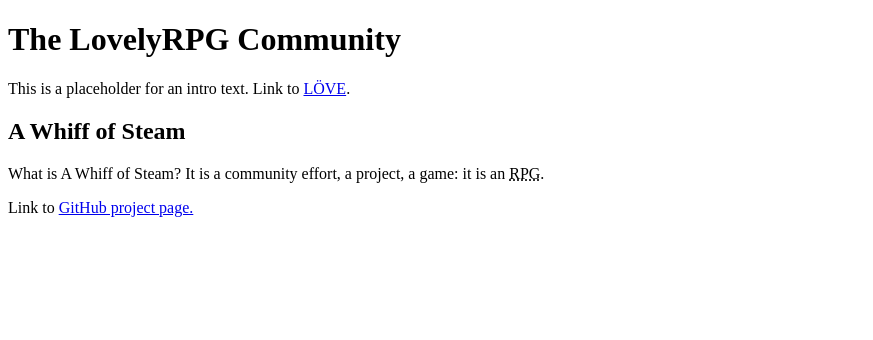
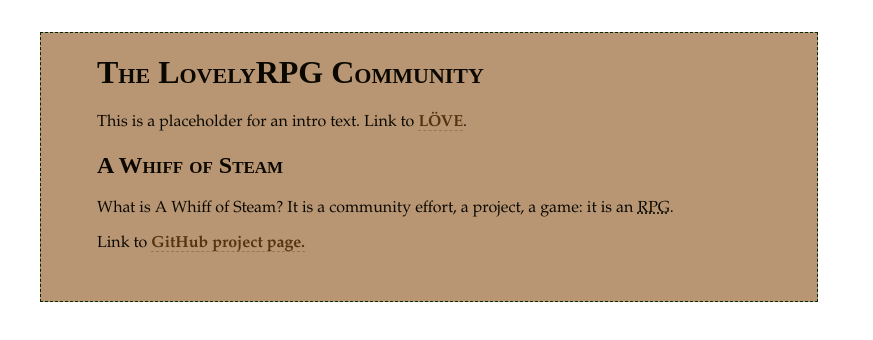
Before and after one commit to lovelyrpgcommunity/lovelyrpgcommunity.github.com, a plain HTML site: page index.html in a window 1280 px wide. Shown: the whole page, without its empty margins (0-873 px from the left). Drawn offline with Linux system fonts and the light colour scheme.

Commit message:
Adds style, feedback requested

```diff
--- a/index.html
+++ b/index.html
@@ -2,9 +2,11 @@
 <html>
 	<head>
 		<meta charset="UTF-8">
+		<link href="style.css" media="screen" rel="stylesheet" type="text/css"/>
 		<title>The LovelyRPG Community</title>
 	</head>
 	<body>
+		<div id="body">
 			<h1>The LovelyRPG Community</h1>
 			<p>This is a placeholder for an intro text.
 			Link to <a href="http://love2d.org/">LÖVE</a>.</p>
@@ -12,5 +14,6 @@
 			<p>What is A Whiff of Steam? It is a community effort, a
 			project, a game: it is an <acronym title="Role Playing Game">RPG</acronym>.</p>
 			<p>Link to <a href="http://github.com/lovelyrpgcommunity/A-Whiff-of-Steam">GitHub project page.</a></p>
+		</div>
 	</body>
 </html>
--- /dev/null
+++ b/style.css
@@ -0,0 +1,36 @@
+#body {
+	background-color: #b89674;
+	border: 1px dashed #032806;
+	width: 40em;
+	padding-left: 3.5em;
+	padding-right: 5em;
+	padding-bottom: 2em;
+	margin: 2em;
+	color: #0b0800;
+}
+
+h1 {
+	font-family: serif;
+	font-variant: small-caps;
+}
+
+h2 {
+	font-family: serif;
+	font-variant: small-caps;
+}
+
+p {
+	font-family: "Palatino Linotype","URW Palladio L",Palatino,serif;
+}
+
+a {
+	font-weight: bold;
+	color: #553311;
+	text-decoration: none;
+	border-bottom: 1px dashed #987654;
+}
+
+a:hover {
+	/*text-decoration: underline;*/
+	border-bottom: 1px dashed #785634;
+}
```
Lines whose indentation alone changed are shown as unchanged.
